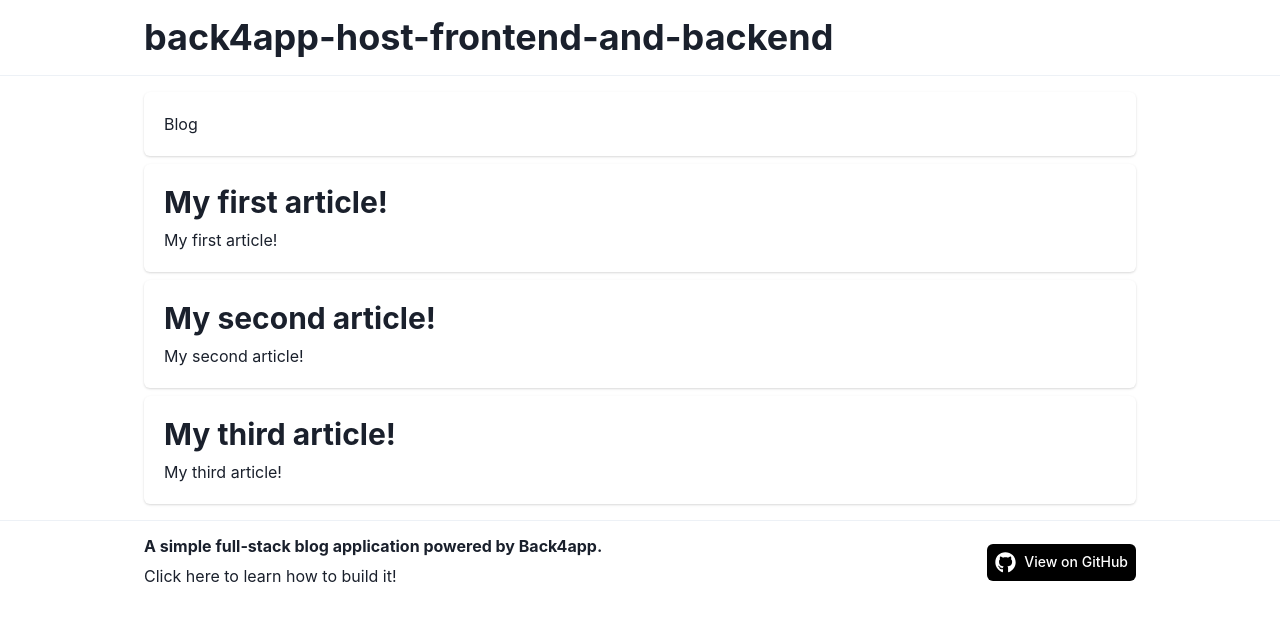
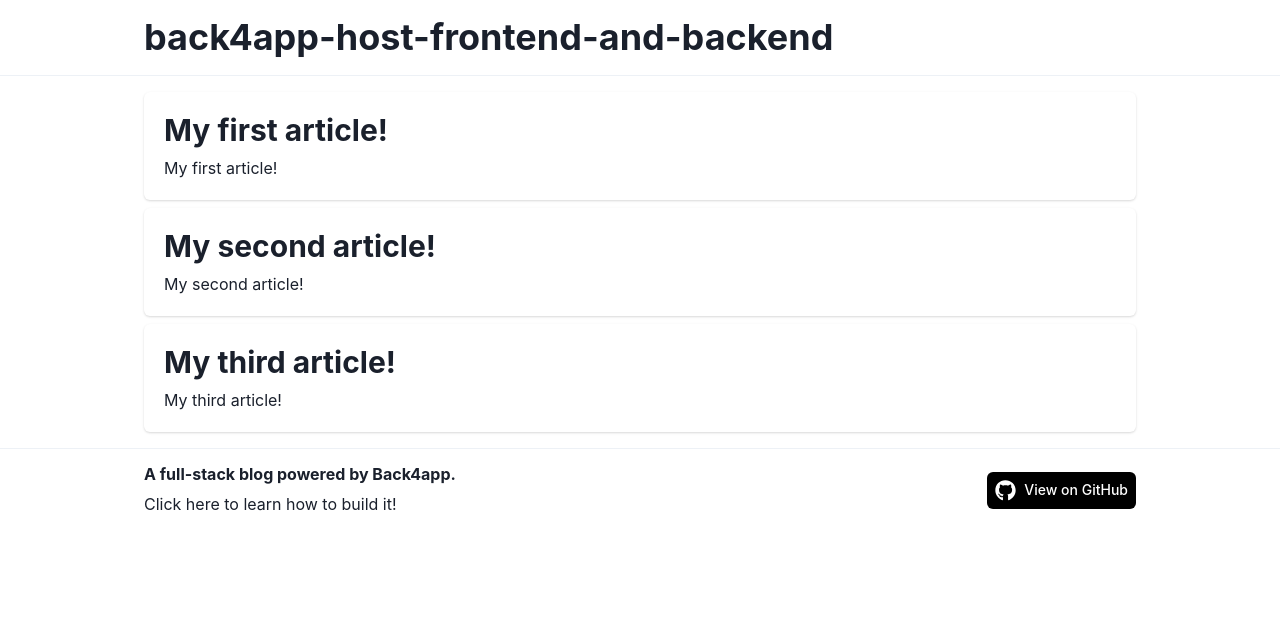
Before and after one commit to Vader83/back4app-full-stack, a Next.js app: page / in a window 1280 px wide. Shown: the top 620 px of the page. Built offline with nearby package versions, Linux system fonts and the light colour scheme; what @chakra-ui/next-js would draw is missing.

Commit message:
markdown display, formatted code, scroll always visible, improved dummy article content

```diff
--- a/package.json
+++ b/package.json
@@ -13,11 +13,13 @@
     "@chakra-ui/react": "^2.8.1",
     "@emotion/react": "^11.11.1",
     "@emotion/styled": "^11.11.0",
+    "chakra-ui-markdown-renderer": "^4.1.0",
     "framer-motion": "^10.16.4",
     "next": "latest",
     "react": "latest",
     "react-dom": "latest",
-    "react-icons": "^4.11.0"
+    "react-icons": "^4.11.0",
+    "react-markdown": "^8.0.7"
   },
   "devDependencies": {
     "eslint": "latest",
--- a/src/app/components/footer.js
+++ b/src/app/components/footer.js
@@ -8,7 +8,7 @@ export default function Footer() {
       <Divider my={4}/>
       <Container maxW="container.lg" display="flex" justifyContent="space-between" alignItems="center">
         <VStack alignItems="left">
-          <Heading size="sm">A simple full-stack blog application powered by Back4app.</Heading>
+          <Heading size="sm">A full-stack blog powered by Back4app.</Heading>
           <Link as={NextLink} href="#">
             Click here to learn how to build it!
           </Link>
--- a/src/app/components/header.js
+++ b/src/app/components/header.js
@@ -1,10 +1,15 @@
-import {Box, Container, Divider, Heading} from "@chakra-ui/react";
+import {Box, Container, Divider, Heading, Link} from "@chakra-ui/react";
+import NextLink from "next/link";
 
 export default function Header() {
   return (
     <Box pt={4}>
       <Container maxW="container.lg" display="flex" justifyContent="space-between" alignItems="center">
-        <Heading as="h1" size="xl">back4app-host-frontend-and-backend</Heading>
+        <Heading as="h1" size="xl">
+          <Link as={NextLink} href="/">
+            back4app-host-frontend-and-backend
+          </Link>
+        </Heading>
       </Container>
       <Divider my={4}/>
     </Box>
--- /dev/null
+++ b/src/app/globals.css
@@ -0,0 +1,3 @@
+body {
+    overflow-y: scroll;
+}
--- a/src/app/layout.js
+++ b/src/app/layout.js
@@ -1,3 +1,4 @@
+import "./globals.css";
 import {Providers} from "@/app/providers";
 import {Container} from "@chakra-ui/react";
 import Header from "@/app/components/header";
--- a/src/app/page.js
+++ b/src/app/page.js
@@ -35,21 +35,14 @@ export default function Home() {
   return (
     <>
       <Stack>
-        <Card>
-          <CardBody>
-            <Breadcrumb>
-              <BreadcrumbItem isCurrentPage>
-                <BreadcrumbLink as={NextLink} href="#">Blog</BreadcrumbLink>
-              </BreadcrumbItem>
-            </Breadcrumb>
-          </CardBody>
-        </Card>
         {articles.map((article) => (
           <Card key={article.slug}>
             <CardBody>
               <Stack>
                 <Heading size="lg">
-                  <Link as={NextLink} href={`/${article.slug}`}>{article.title}</Link>
+                  <Link as={NextLink} href={article.slug}>
+                    {article.title}
+                  </Link>
                 </Heading>
                 <Text>{article.title}</Text>
               </Stack>
```
Also changed, not shown: src/app/[slug]/page.js (+12 -27 lines), 1 other file (tests, documents, lock files or other folders).
